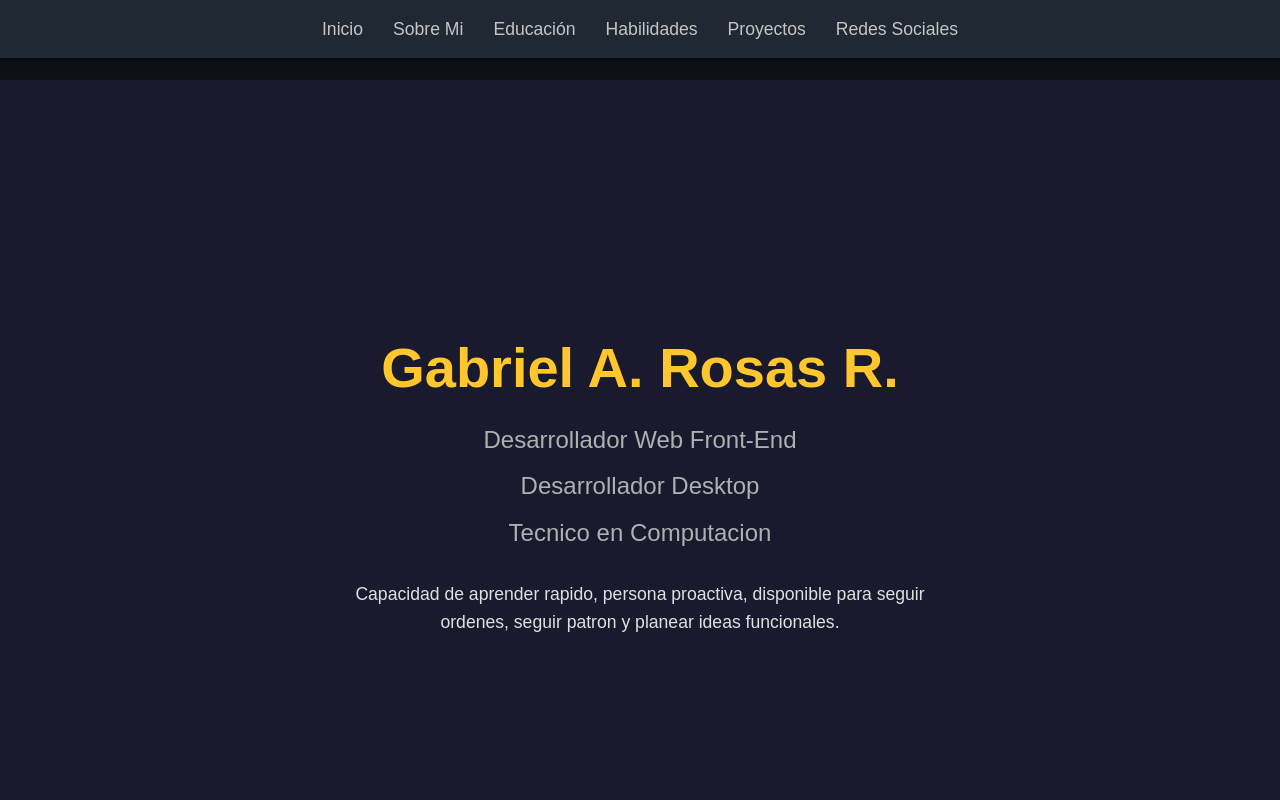
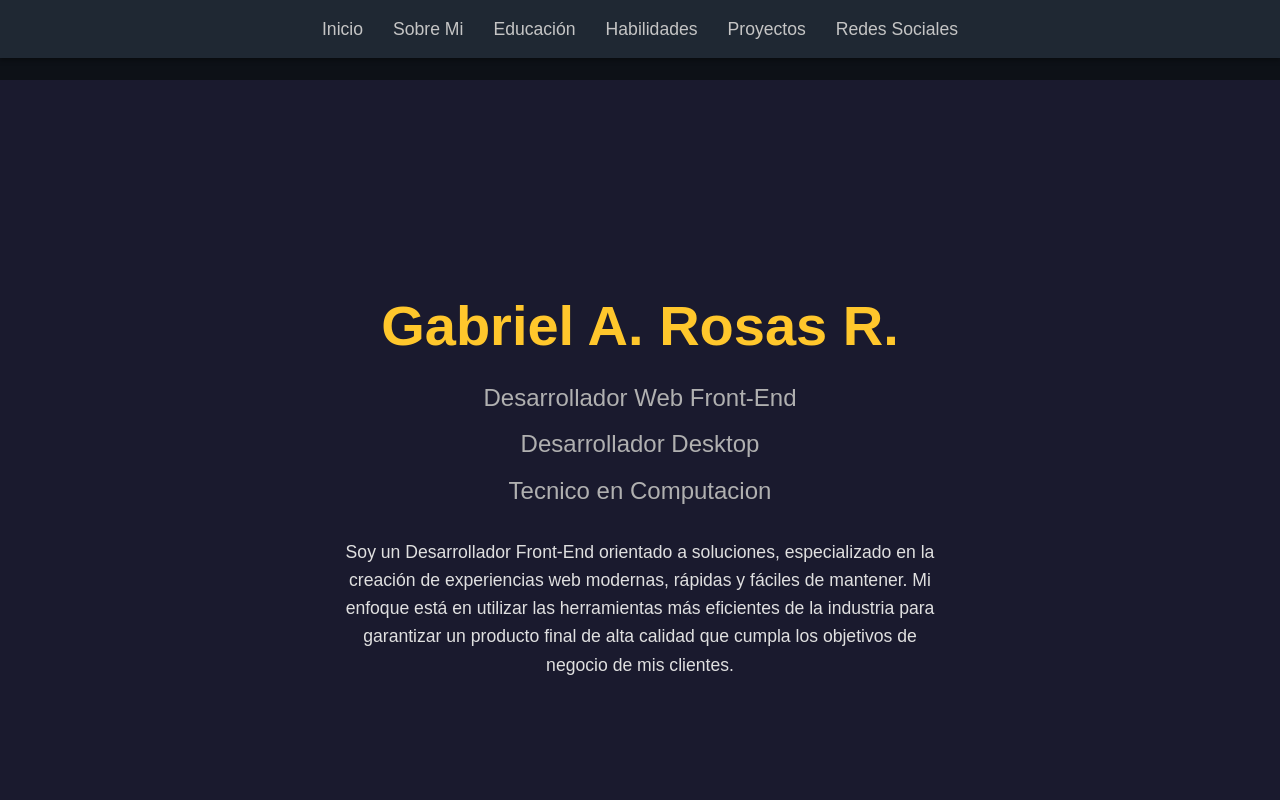
Before and after one commit to GabozAlex/GabozPortafolio, a React (Vite) app: page / in a window 1280 px wide. Shown: the top 800 px of the page. Built offline with nearby package versions, Linux system fonts and the light colour scheme.

Commit message:
Correcion en tarjeta de proyectos, informacion del hero

```diff
--- a/src/hero/hero.tsx
+++ b/src/hero/hero.tsx
@@ -8,7 +8,9 @@ export default function hero() {
             <h2>Desarrollador Web Front-End</h2>
             <h2>Desarrollador Desktop</h2>
             <h2>Tecnico en Computacion</h2>
-            <p>Capacidad de aprender rapido, persona proactiva, disponible para seguir ordenes, seguir patron y planear ideas funcionales.</p>
+            <p>
+            Soy un Desarrollador Front-End orientado a soluciones, especializado en la creación de experiencias web modernas, rápidas y fáciles de mantener. Mi enfoque está en utilizar las herramientas más eficientes de la industria para garantizar un producto final de alta calidad que cumpla los objetivos de negocio de mis clientes.
+            </p>
         </section>
         </>
     )
--- a/src/tarjetaproyectos/tarjetaproyecto.css
+++ b/src/tarjetaproyectos/tarjetaproyecto.css
@@ -15,8 +15,8 @@
 /* 2. Estilo de la Tarjeta Individual */
 /* ==================================== */
 .tarjeta-proyecto {
-    background-color: #34495e;
-    border: 1px solid #e0e0e0;
+    background-color: #161b22;
+    border: 1px solid #000;
     border-radius: 10px;
     overflow: hidden; /* Asegura que la imagen no se salga del borde */
     box-shadow: 0 4px 12px rgba(0, 0, 0, 0.08); /* Sombra suave para darle profundidad */
@@ -42,7 +42,7 @@
 
 .tarjeta-proyecto h3 {
     font-size: 1.5rem;
-    color: #000;
+    color: #ffffff;
     margin: 15px 15px 5px 15px;
 }
 
@@ -121,8 +121,9 @@
 /* ==================================== */
 .links {
     display: flex;
+    justify-content: center;
     padding: 15px;
-    border-top: 1px solid #f1f1f1;
+    border-top: 1px solid #2980b9;
     margin-top: auto; /* Empuja los enlaces a la parte inferior de la tarjeta */
 }
 
```
